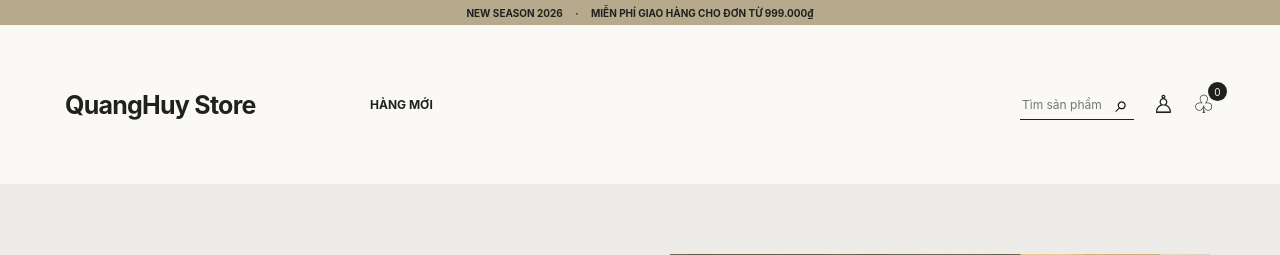
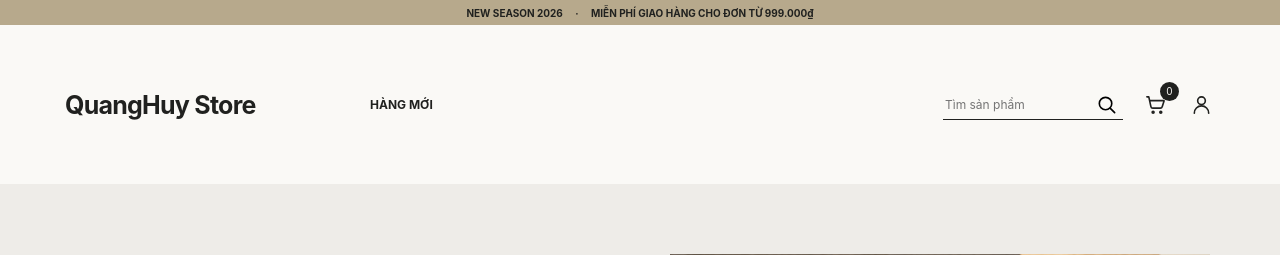
Before and after one commit to NGUYENQUANGHUY1106/QuangHuy_Store-, a Django app: page / in a window 1280 px wide. Shown: the top 255 px of the page. Run offline with Django 5.2, Linux system fonts and the light colour scheme; data that the repository does not hold is empty.

Commit message:
fix(header): use correct search cart and user icons

```diff
--- a/Login/static/Login/css/header.css
+++ b/Login/static/Login/css/header.css
@@ -19,7 +19,7 @@
 
 .site-header {
     display: grid;
-    grid-template-columns: 255px minmax(500px, 1fr) 195px;
+    grid-template-columns: 255px minmax(500px, 1fr) 280px;
     align-items: center;
     gap: 50px;
     min-height: 159px;
@@ -68,22 +68,40 @@
 }
 
 .header-search button {
+    display: grid;
+    width: 34px;
+    flex: 0 0 34px;
+    place-items: center;
+    padding: 0;
     border: 0;
     background: transparent;
     cursor: pointer;
-    font-size: 23px;
 }
 
 .utility-link {
     position: relative;
-    font-size: 25px;
+    display: grid;
+    width: 28px;
+    height: 28px;
+    place-items: center;
     line-height: 1;
+}
+
+.header-search svg,
+.utility-link svg {
+    width: 23px;
+    height: 23px;
+    fill: none;
+    stroke: currentColor;
+    stroke-width: 1.7;
+    stroke-linecap: round;
+    stroke-linejoin: round;
 }
 
 .cart-badge {
     position: absolute;
-    top: -10px;
-    right: -12px;
+    top: -9px;
+    right: -10px;
     display: grid;
     min-width: 19px;
     height: 19px;
--- a/templates/header.html
+++ b/templates/header.html
@@ -19,11 +19,28 @@
         <form class="header-search" action="{% url 'home' %}" method="get" role="search">
             <label class="sr-only" for="header-search-input">Tìm kiếm sản phẩm</label>
             <input id="header-search-input" name="q" value="{{ request.GET.q }}" placeholder="Tìm sản phẩm">
-            <button type="submit" aria-label="Tìm kiếm">⌕</button>
+            <button type="submit" aria-label="Tìm kiếm">
+                <svg aria-hidden="true" viewBox="0 0 24 24">
+                    <circle cx="11" cy="11" r="6.5"></circle>
+                    <path d="m16 16 4.5 4.5"></path>
+                </svg>
+            </button>
         </form>
-        <a class="utility-link" href="{% url 'login' %}" aria-label="Tài khoản">♙</a>
+
         <a class="utility-link cart-link" href="{% url 'home' %}#products" aria-label="Giỏ hàng">
-            ♧<span class="cart-badge">{{ cart_count }}</span>
+            <svg aria-hidden="true" viewBox="0 0 24 24">
+                <path d="M3 4h2l2.2 10.2a2 2 0 0 0 2 1.6h7.9a2 2 0 0 0 1.9-1.4L21 8H6"></path>
+                <circle cx="9.5" cy="20" r="1"></circle>
+                <circle cx="17.5" cy="20" r="1"></circle>
+            </svg>
+            <span class="cart-badge" aria-label="{{ cart_count }} sản phẩm trong giỏ">{{ cart_count }}</span>
+        </a>
+
+        <a class="utility-link" href="{% url 'login' %}" aria-label="Tài khoản">
+            <svg aria-hidden="true" viewBox="0 0 24 24">
+                <circle cx="12" cy="8" r="4"></circle>
+                <path d="M4.5 21a7.5 7.5 0 0 1 15 0"></path>
+            </svg>
         </a>
     </div>
 </header>
```
